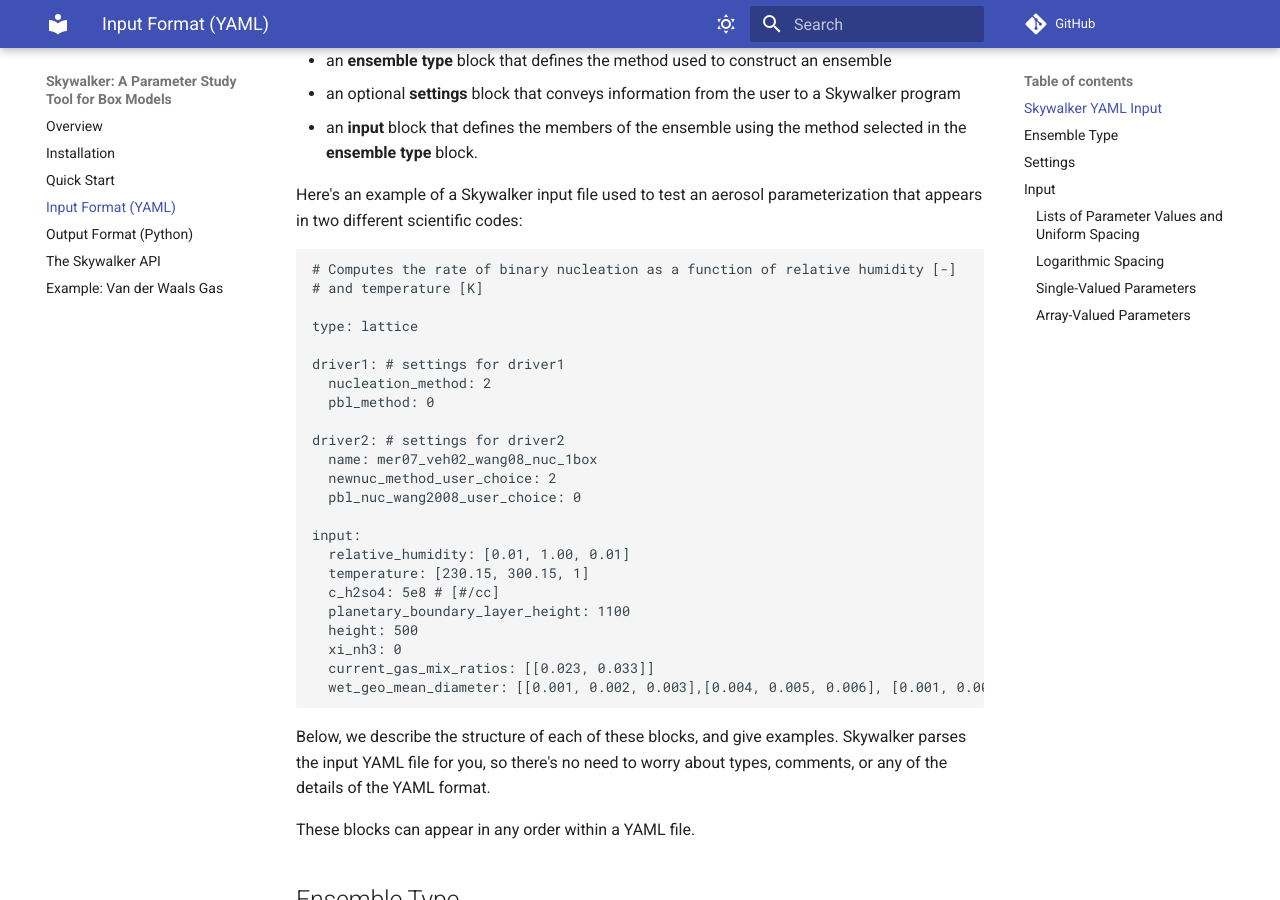
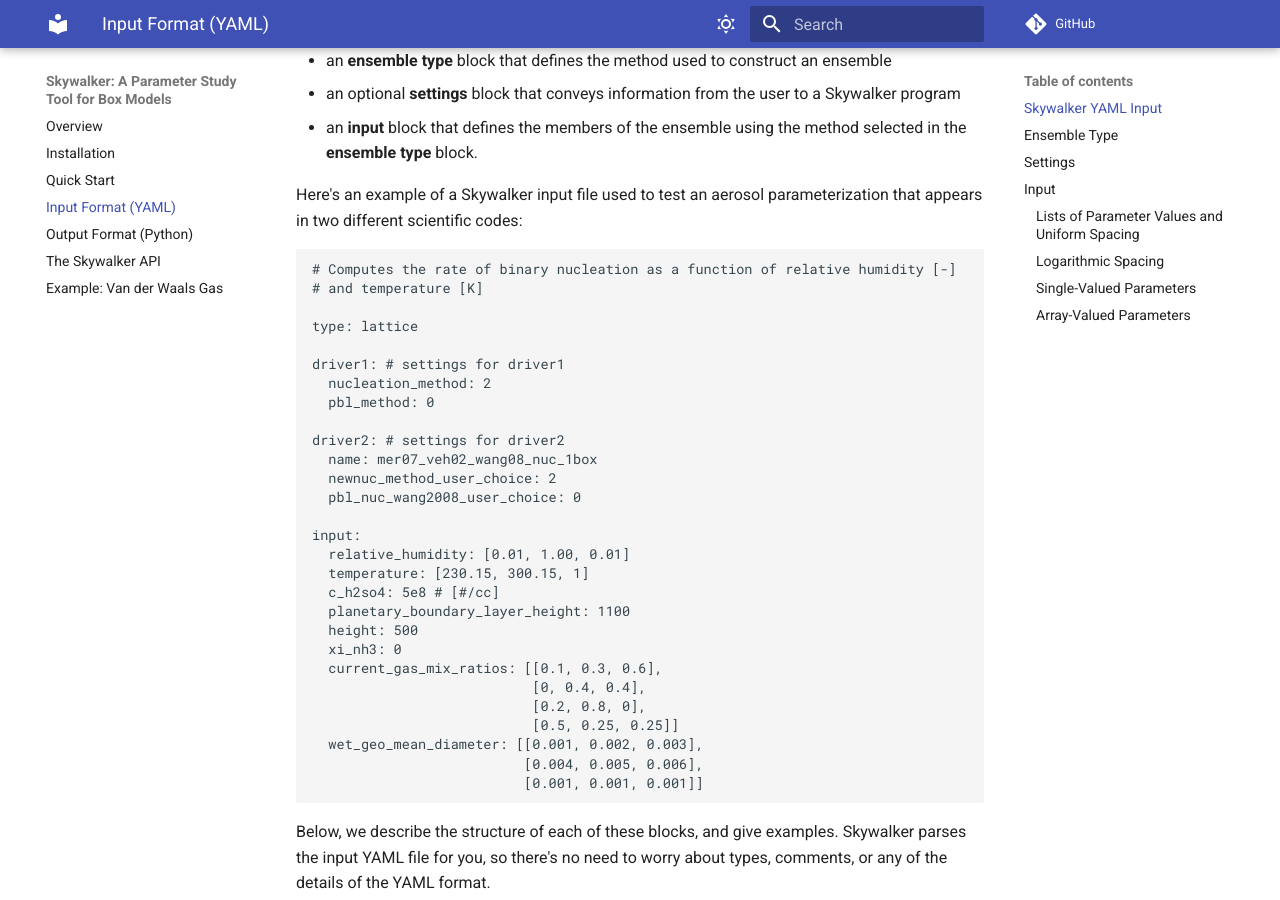
Before and after one commit to eagles-project/skywalker, an MkDocs documentation site: the page built from docs/input.md, in a window 1280 px wide and 900 px high, scrolled down 881 px. Built offline with MkDocs 1.6.1 and Material for MkDocs 9.7.7, drawn with Linux system fonts in a browser that asks for light colours; comment, search, counter and statistics services are not loaded; some of the changed text lies outside the part shown.

Commit message:
Small changes to make it look better on the screen.

````diff
--- a/docs/input.md
+++ b/docs/input.md
@@ -72,8 +72,13 @@ input:
   planetary_boundary_layer_height: 1100
   height: 500
   xi_nh3: 0
-  current_gas_mix_ratios: [[0.023, 0.033]]
-  wet_geo_mean_diameter: [[0.001, 0.002, 0.003],[0.004, 0.005, 0.006], [0.001, 0.001, 0.001]]
+  current_gas_mix_ratios: [[0.1, 0.3, 0.6],
+                           [0, 0.4, 0.4],
+                           [0.2, 0.8, 0],
+                           [0.5, 0.25, 0.25]]
+  wet_geo_mean_diameter: [[0.001, 0.002, 0.003],
+                          [0.004, 0.005, 0.006],
+                          [0.001, 0.001, 0.001]]
 ```
 
 Below, we describe the structure of each of these blocks, and give examples.
````
Also changed, not shown: other parts of docs/input.md (+7 -7 lines), 1 other file.
